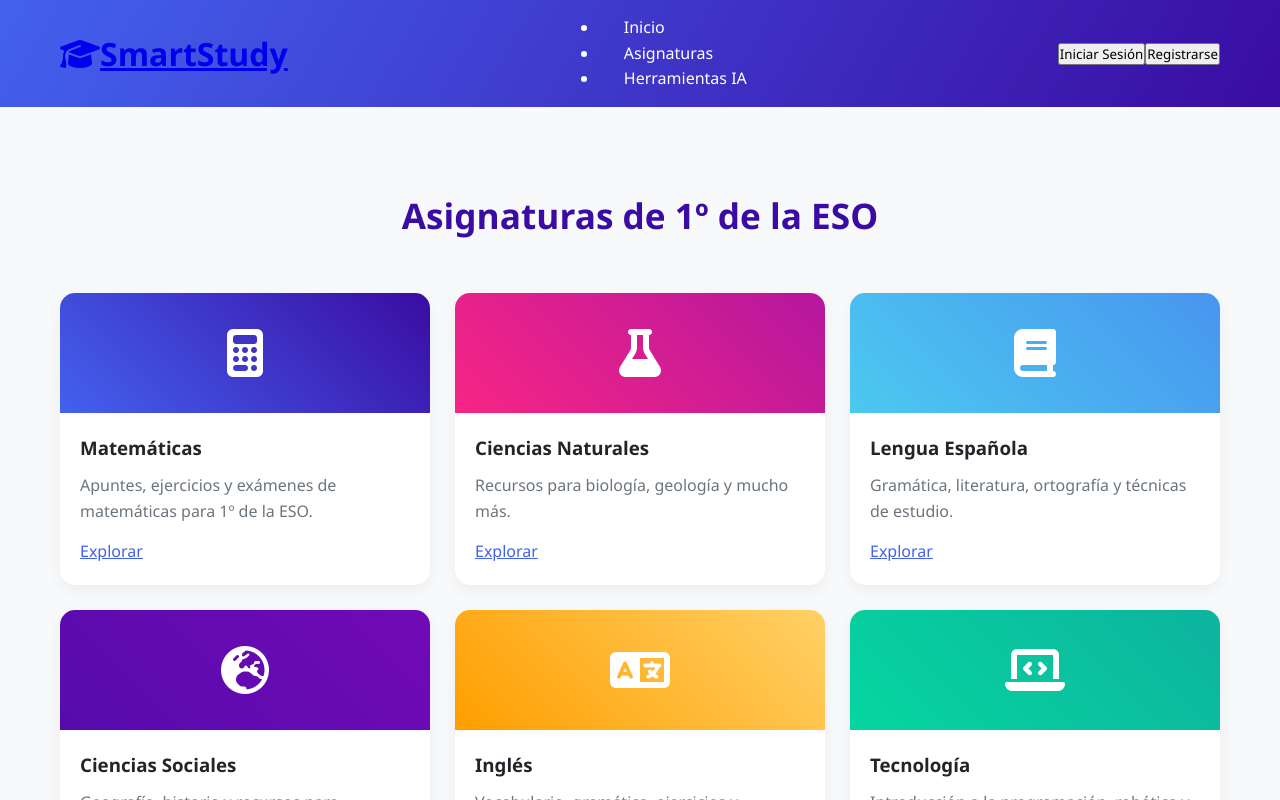
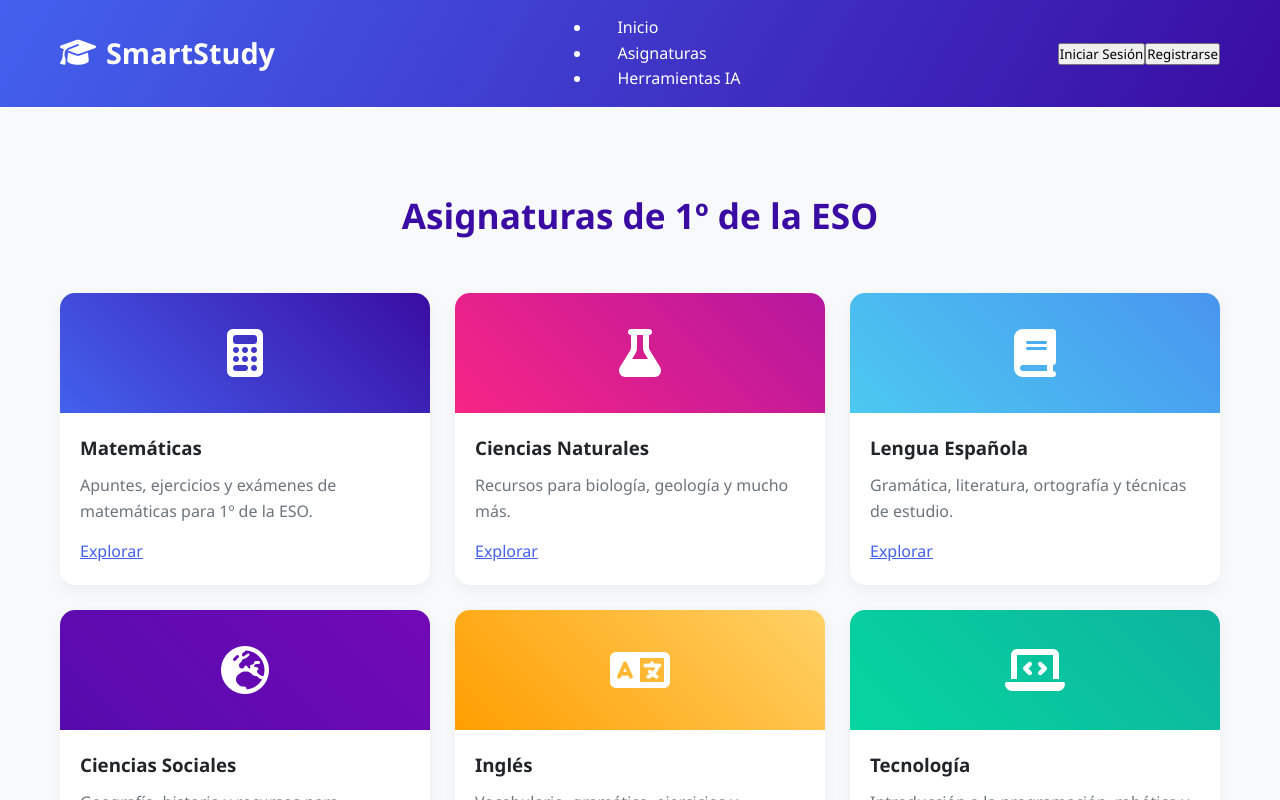
Before and after one commit to rabagoAI/smartstudy-app, a React (Create React App) app: page /asignaturas in a window 1280 px wide. Shown: the top 800 px of the page. Built offline with nearby package versions, Linux system fonts and the light colour scheme.

Commit message:
Cambios en seccion asignaturas

```diff
--- a/src/App.css
+++ b/src/App.css
@@ -31,23 +31,32 @@ body {
 }
 
 /* Encabezado */
-.header {
+/* Header */
+header {
     background: linear-gradient(120deg, var(--primary), var(--secondary));
     color: white;
     padding: 15px 0;
+    box-shadow: 0 2px 10px rgba(0, 0, 0, 0.1);
 }
 
-.header .container {
+.header-content {
     display: flex;
     justify-content: space-between;
     align-items: center;
 }
 
-.logo {
-  font-size: 2em;
+.logo a {
+    text-decoration: none;
+    display: flex;
+    align-items: center;
+    font-size: 1.8rem;
     font-weight: bold;
-  text-decoration: none;
-  color: white;
+    color: white; /* Color del icono */
+}
+
+.logo a span {
+    margin-left: 10px;
+    color: white; /* Color del texto cambiado a blanco */
 }
 
 .nav-links a {
--- a/src/App.js
+++ b/src/App.js
@@ -6,7 +6,7 @@ import Header from './components/common/Header';
 import Footer from './components/common/Footer';
 import HomePage from './components/home/HomePage';
 import SubjectsPage from './components/subjects/SubjectsPage';
-import SubjectDetailsPage from './components/subjects/SubjectDetailsPage'; // Importa el nuevo componente
+import SubjectDetailsPage from './components/subjects/SubjectDetailsPage';
 import AIToolsPage from './components/ai-tools/AIToolsPage';
 
 import './App.css';
@@ -18,9 +18,8 @@ function App() {
       <main>
         <Routes>
           <Route path="/" element={<HomePage />} />
+          <Route path="/asignaturas/:subjectName" element={<SubjectDetailsPage />} />
           <Route path="/asignaturas" element={<SubjectsPage />} />
-          {/* Nueva ruta dinámica para los detalles de la asignatura */}
-          <Route path="/asignaturas/:subjectName" element={<SubjectDetailsPage />} />
           <Route path="/herramientas-ia" element={<AIToolsPage />} />
         </Routes>
       </main>
--- a/src/components/subjects/SubjectCard.js
+++ b/src/components/subjects/SubjectCard.js
@@ -1,10 +1,10 @@
-// src/components/subjects/SubjectCard.js
-
 import React from 'react';
 import { Link } from 'react-router-dom';
-import '../../App.css'; // Asegúrate de que la ruta sea correcta
+import '../../App.css';
 
 function SubjectCard({ subject }) {
+  const subjectUrl = `/asignaturas/${subject.name.toLowerCase().replace(/ /g, '-')}`;
+
   return (
     <div className="subject-card">
       <div className={`subject-icon ${subject.color}`}>
@@ -13,7 +13,7 @@ function SubjectCard({ subject }) {
       <div className="subject-content">
         <h3>{subject.name}</h3>
         <p>{subject.description}</p>
-        <Link to={`/asignaturas/${subject.name.toLowerCase().replace(/ /g, '-')}`} className="btn btn-outline" style={{ color: 'var(--primary)', borderColor: 'var(--primary)' }}>
+        <Link to={subjectUrl} className="btn btn-outline" style={{ color: 'var(--primary)', borderColor: 'var(--primary)' }}>
           Explorar
         </Link>
       </div>
--- a/src/components/subjects/SubjectDetailsPage.js
+++ b/src/components/subjects/SubjectDetailsPage.js
@@ -6,10 +6,8 @@ import subjectsData from './subjectsData';
 import '../../App.css';
 
 function SubjectDetailsPage() {
-  // Obtener el nombre de la asignatura de la URL
   const { subjectName } = useParams();
 
-  // Buscar la asignatura correspondiente
   const subject = subjectsData.find(
     (subj) => subj.name.toLowerCase().replace(/ /g, '-') === subjectName
   );
@@ -34,7 +32,7 @@ function SubjectDetailsPage() {
           <div className="section-header">
             <h3><i className="fas fa-file-alt"></i> Apuntes</h3>
           </div>
-          {subject.content.apuntes.length > 0 ? (
+          {subject.content?.apuntes?.length > 0 ? (
             <ul>
               {subject.content.apuntes.map((note, index) => (
                 <li key={index}><a href={note.link}>{note.title}</a></li>
@@ -50,7 +48,7 @@ function SubjectDetailsPage() {
           <div className="section-header">
             <h3><i className="fas fa-pencil-alt"></i> Ejercicios Resueltos</h3>
           </div>
-          {subject.content.ejercicios.length > 0 ? (
+          {subject.content?.ejercicios?.length > 0 ? (
             <ul>
               {subject.content.ejercicios.map((exercise, index) => (
                 <li key={index}><a href={exercise.link}>{exercise.title}</a></li>
@@ -66,7 +64,7 @@ function SubjectDetailsPage() {
           <div className="section-header">
             <h3><i className="fas fa-book-reader"></i> Exámenes</h3>
           </div>
-          {subject.content.examenes.length > 0 ? (
+          {subject.content?.examenes?.length > 0 ? (
             <ul>
               {subject.content.examenes.map((exam, index) => (
                 <li key={index}><a href={exam.link}>{exam.title}</a></li>
--- a/src/components/subjects/subjectsData.js
+++ b/src/components/subjects/subjectsData.js
@@ -1,5 +1,3 @@
-// src/components/subjects/subjectsData.js
-
 const subjectsData = [
   {
     name: 'Matemáticas',
```
Lines whose indentation alone changed are shown as unchanged.
